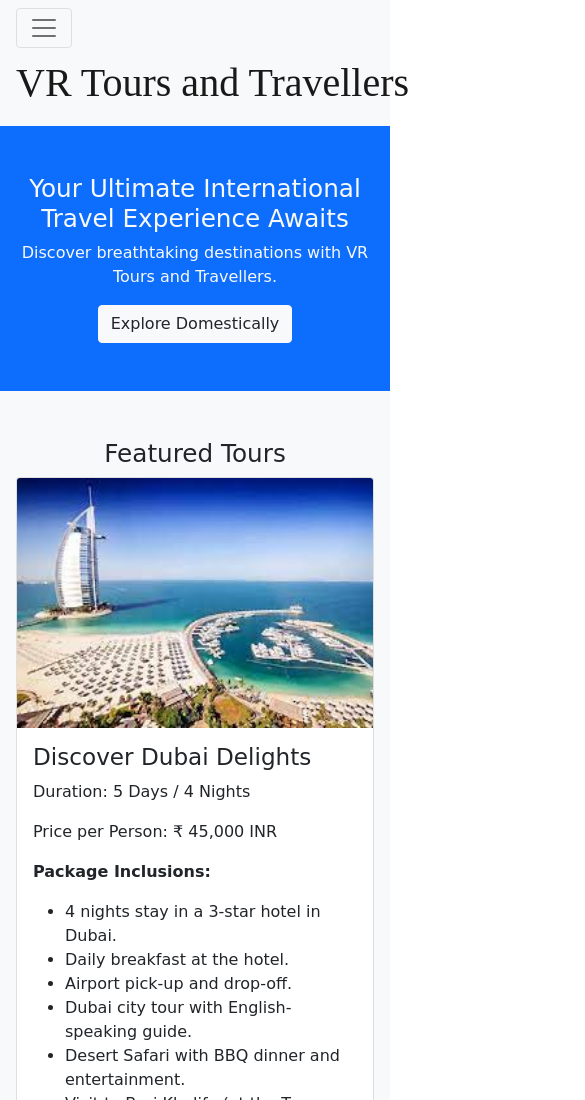
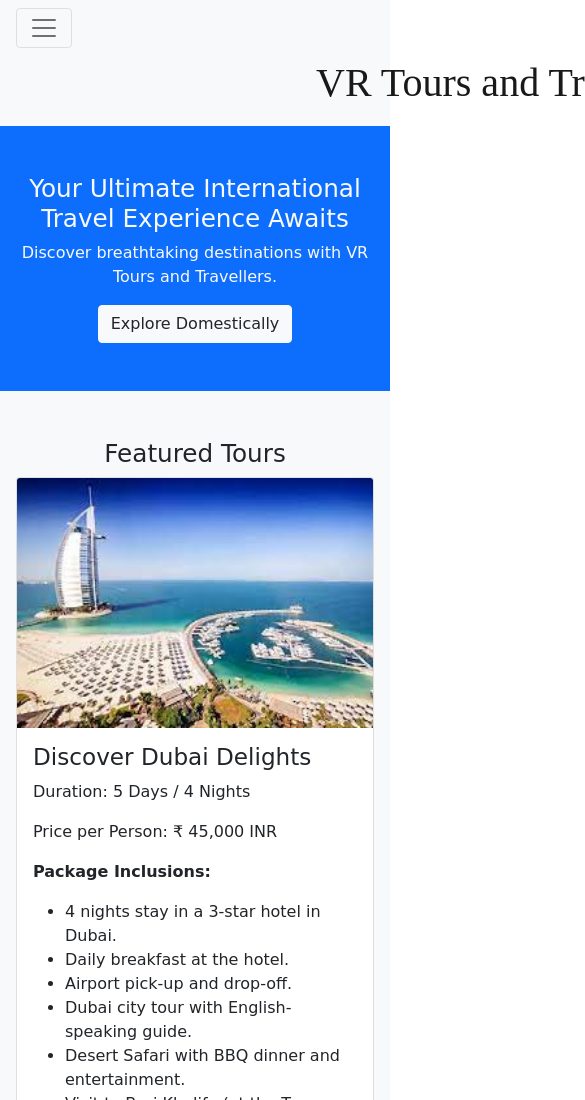
Before and after one commit to nigam498/VRTOURSANDTRAVELLS, a plain HTML site: page index.html in a window 390 px wide. Shown: the top 1100 px of the page, 585 px wide, since content can reach past the window. Drawn offline with nearby package versions, Linux system fonts and the light colour scheme; a web font is replaced by a local one.

Commit message:
Update index.html

```diff
--- a/index.html
+++ b/index.html
@@ -16,12 +16,7 @@
              margin-left: 300px;
         }
 
-        @media screen and (max-width: 768px) {
-            .navbar-brand {
-                margin-left: 0;
-                text-align: center;
-            }
-        }
+
     </style>
 </head>
 <body>
```
